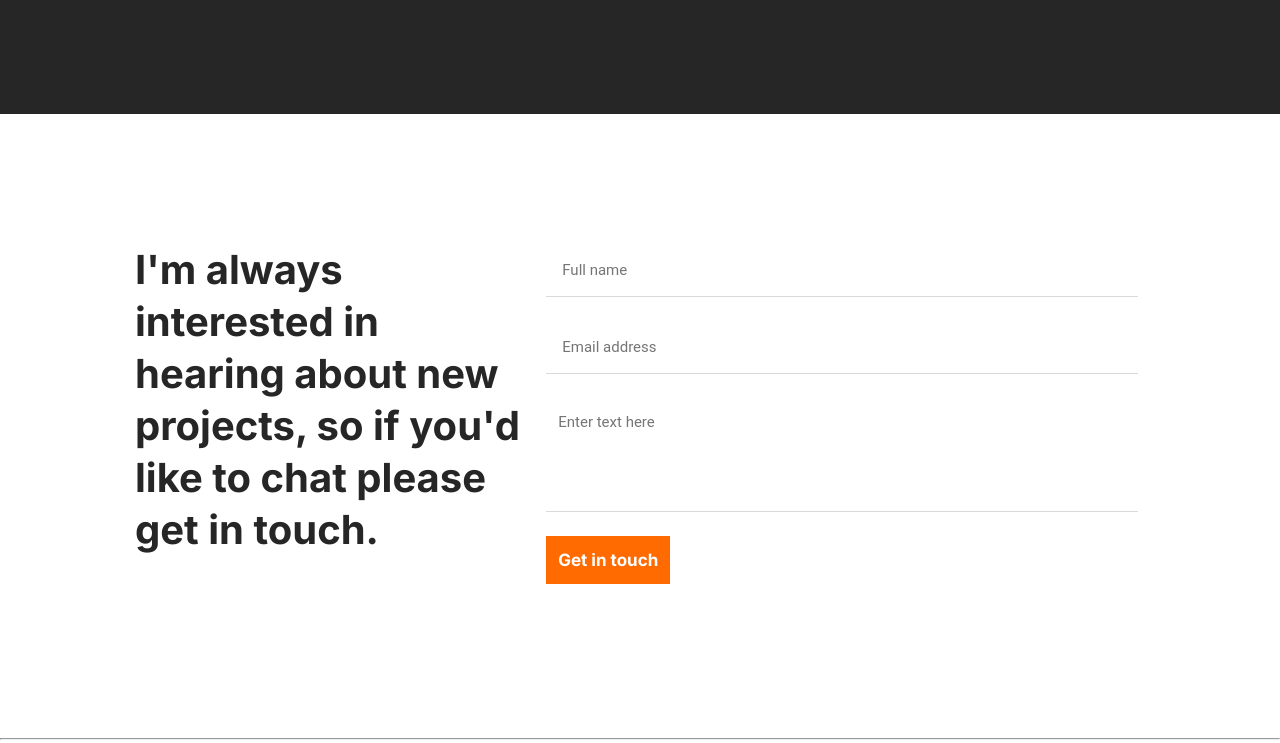
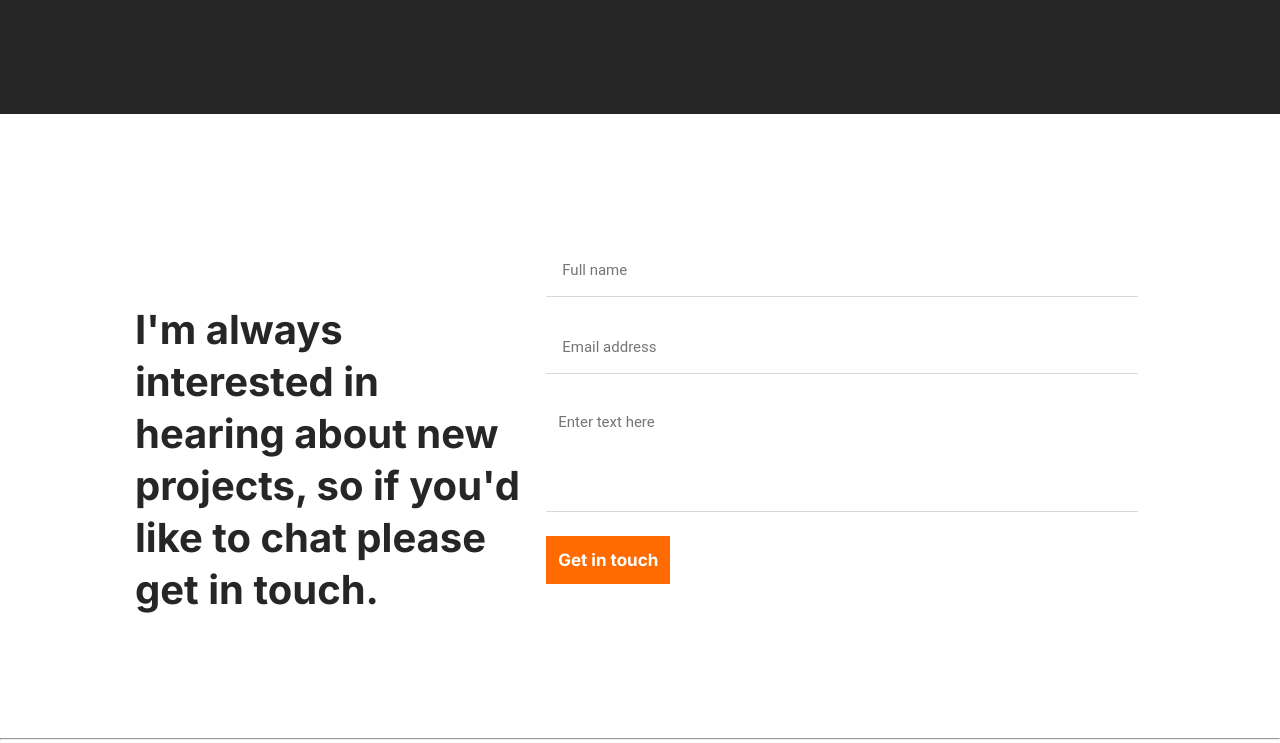
Before and after one commit to NduatiKagiri/my_portfolio, a website: page index.html in a window 1280 px wide. In both pictures the pointer is over the element 330 px from the left and 3939 px from the top of the page. Shown: the part 3539-4282 px from the top of the page. Drawn offline with Linux system fonts and the light colour scheme.

Commit message:
Logo and contact-me transitions

```diff
--- a/style.css
+++ b/style.css
@@ -42,6 +42,8 @@ header {
   line-height: 20px;
   color: #fff;
   text-decoration: none;
+  transition-duration: 2s;
+  transform: rotate(360deg);
 }
 
 nav {
@@ -800,6 +802,10 @@ nav .nav-links-list li a {
   color: #262626;
 }
 
+.contact-description h2:hover {
+  transform: translate(0, 60px);
+}
+
 .contact-form {
   width: 59%;
 }
```
